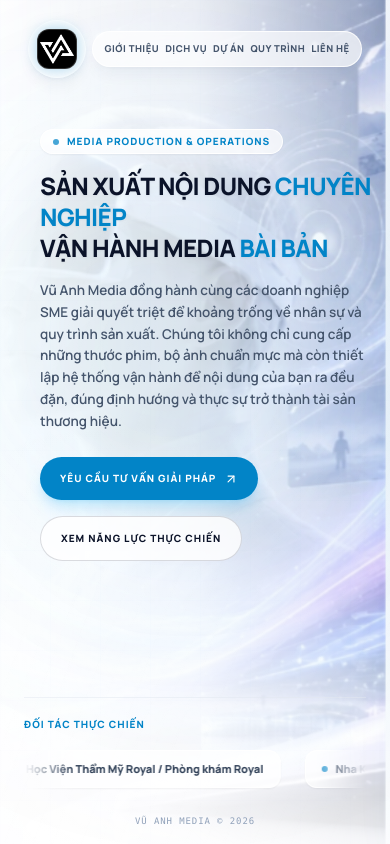
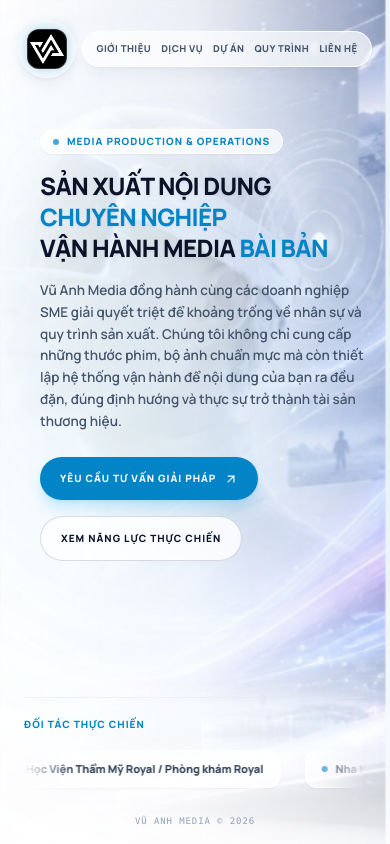
Before and after one commit to vuanhmediatn-collab/vuanhmedia, a React (Vite) app: page / in a window 390 px wide. Built offline with nearby package versions, Linux system fonts and the light colour scheme.

Commit message:
fix: optimize mobile nav links spacing and prevent highlighted words breaking across lines

```diff
--- a/src/App.tsx
+++ b/src/App.tsx
@@ -1766,7 +1766,7 @@ const App: React.FC = () => {
 
         {/* RIGHT PILL: Menu links capsule */}
         <div
-          className="flex items-center gap-1.5 sm:gap-4 md:gap-9 rounded-full px-3 sm:px-5 md:px-8 py-2.5 sm:py-3.5 md:py-4 bg-white/65 backdrop-blur-xl border border-white/85 shadow-lg shadow-sky-950/5 pointer-events-auto"
+          className="flex items-center gap-2.5 sm:gap-4 md:gap-9 rounded-full px-3.5 sm:px-5 md:px-8 py-2.5 sm:py-3.5 md:py-4 bg-white/65 backdrop-blur-xl border border-white/85 shadow-lg shadow-sky-950/5 pointer-events-auto"
         >
           <button
             onClick={() => setActiveDrawer('about')}
@@ -1813,8 +1813,8 @@ const App: React.FC = () => {
 
           {/* Headline - Dynamic and custom styled to match original highlight structure */}
           <h1 className="text-2xl sm:text-4.5xl lg:text-[2.85rem] font-black text-[#0b1329] tracking-tight uppercase leading-[1.3] drop-shadow-xs">
-            {siteContent.heroHeadlineLine1} <span className="text-[#0284c7]">{siteContent.heroHeadlineHighlight1}</span> <br />
-            {siteContent.heroHeadlineLine2} <span className="text-[#0284c7]">{siteContent.heroHeadlineHighlight2}</span>
+            {siteContent.heroHeadlineLine1} <span className="text-[#0284c7] whitespace-nowrap">{siteContent.heroHeadlineHighlight1}</span> <br />
+            {siteContent.heroHeadlineLine2} <span className="text-[#0284c7] whitespace-nowrap">{siteContent.heroHeadlineHighlight2}</span>
           </h1>
 
           {/* Sub-headline */}
```
